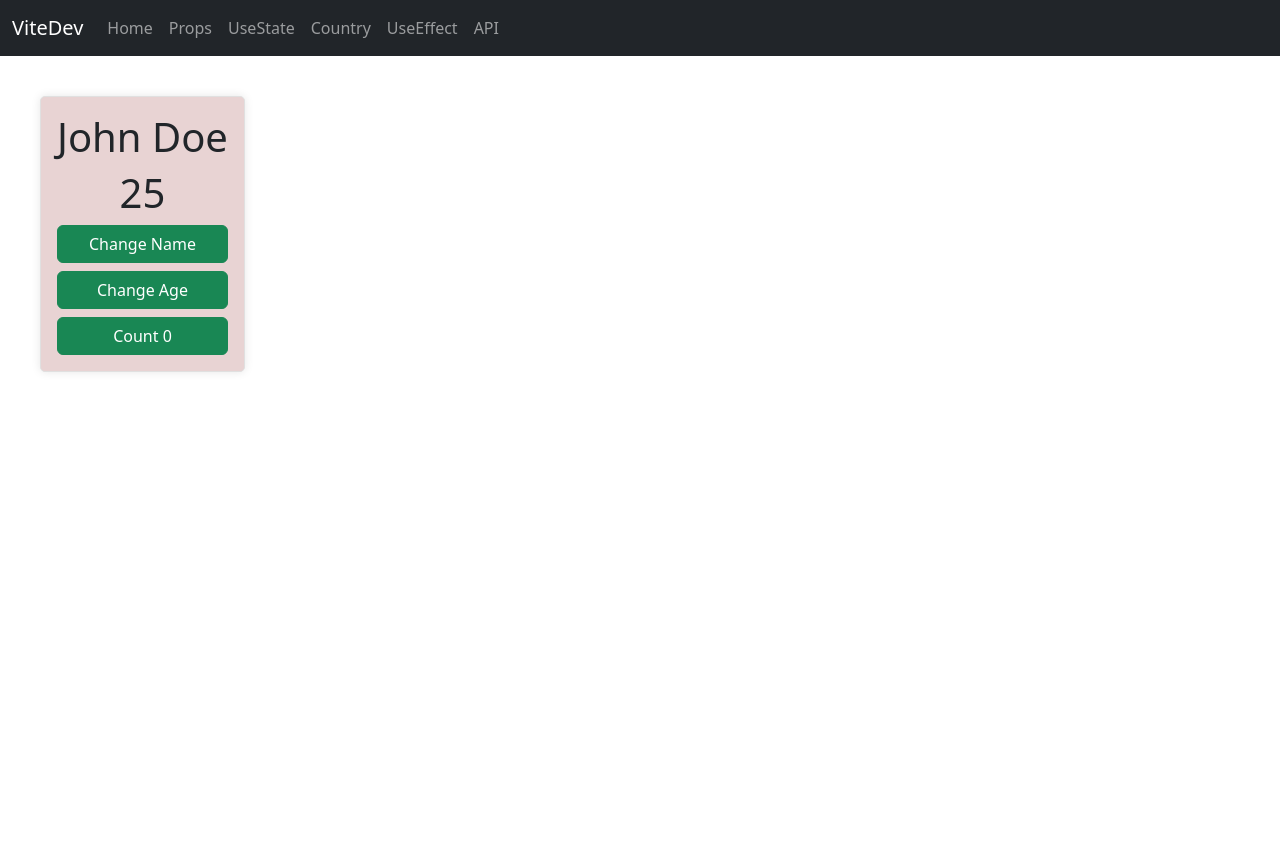
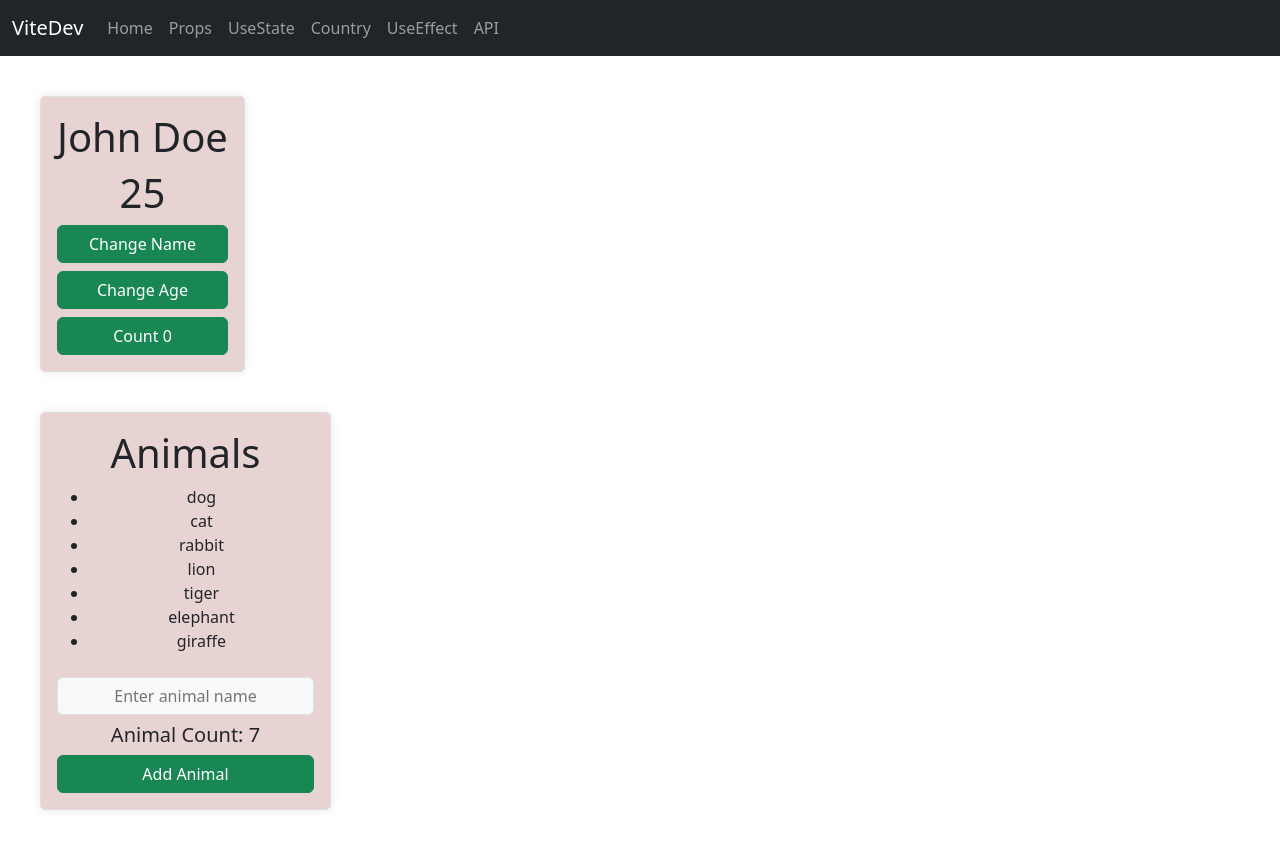
Before and after one commit to night-slayer18/vitedev, a React (Vite) app: page /user in a window 1280 px wide. Before the commit the page ends 800 px from the top, so only its background shows below. Built offline with nearby package versions, Linux system fonts and the light colour scheme.

Commit message:
useState updation of arrays and objects,spread operator

```diff
--- a/src/components/User.jsx
+++ b/src/components/User.jsx
@@ -4,6 +4,7 @@ const User = () => {
     const [name, setName] = useState('John Doe')
     const [age, setAge] = useState(25)
     const [count, setCount] = useState(0)
+    const [animal, setAnimal] = useState(['dog', 'cat', 'rabbit', 'lion', 'tiger', 'elephant', 'giraffe'])
     const changeName = () => {
         setName('Jane Doe')
     }
@@ -13,7 +14,13 @@ const User = () => {
     const updateCount = () => {
         setCount(count + 1)
     }
+    const addAnimal = () => {
+        const newAnimal = document.querySelector('input').value
+        setAnimal([...animal, newAnimal])
+        document.querySelector('input').value = ''
+    }
   return (
+    <>
     <div className='user'>
       <h1>{name}</h1>
       <h1>{age}</h1>
@@ -21,6 +28,18 @@ const User = () => {
       <button onClick={changeAge} className='btn btn-success my-2'>Change Age</button>
       <button onClick={updateCount}className='btn btn-success'>Count {count}</button>
     </div>
+    <div className="user">
+      <h1>Animals</h1>
+      <ul>
+        {animal.map((animal, index) => (
+          <li key={index}>{animal}</li>
+        ))}
+      </ul>
+      <input className="input-group-text my-2" type="text" placeholder="Enter animal name" />
+      <h5>Animal Count: {animal.length}</h5>
+      <button onClick={addAnimal} className="btn btn-success">Add Animal</button>
+    </div>
+    </>
   )
 }
 
```
